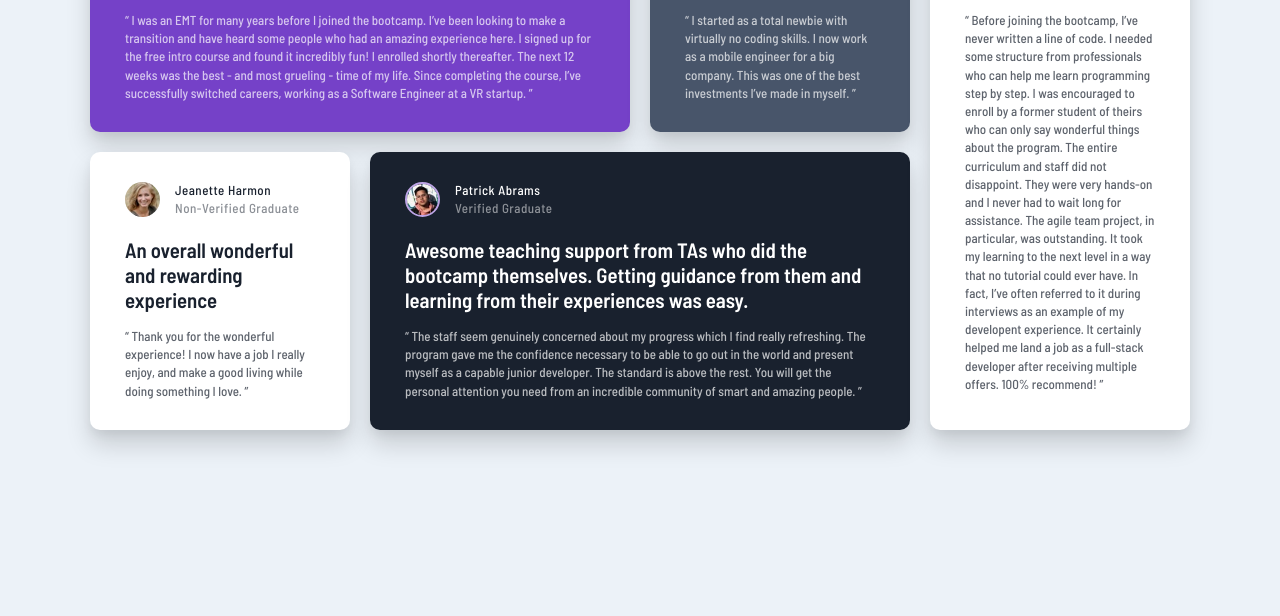
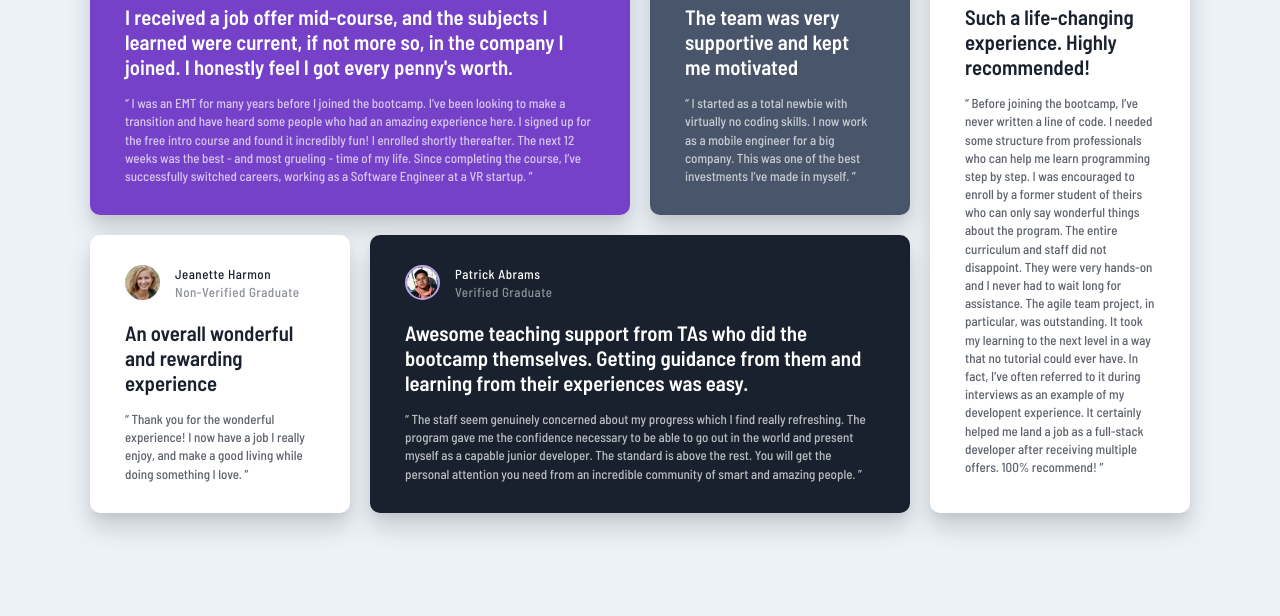
Before and after one commit to haquanq/testimonials-grid-section, a plain HTML site: page index.html in a window 1280 px wide. Shown: the part 184-800 px from the top of the page. Drawn offline with nearby package versions, Linux system fonts and the light colour scheme; files that its build step writes are made by us from their sources.

Commit message:
Update main.scss

```diff
--- a/scss/main.scss
+++ b/scss/main.scss
@@ -12,7 +12,7 @@
 
 body {
     background: $Light_grayish_blue;
-    width: 100%; height: 100%;
+    width: 100vw; min-height: 100vh;
     display: flex;
     justify-content: center;
     align-items: center;
```
